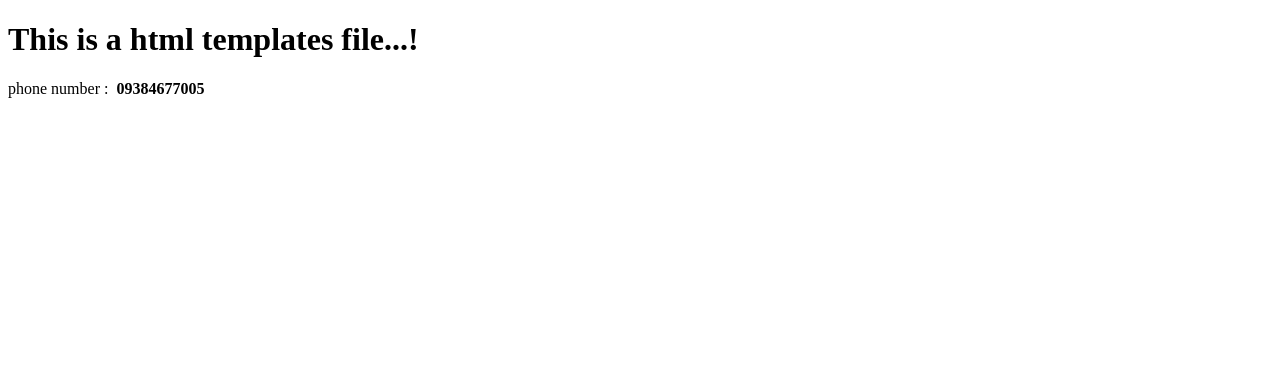
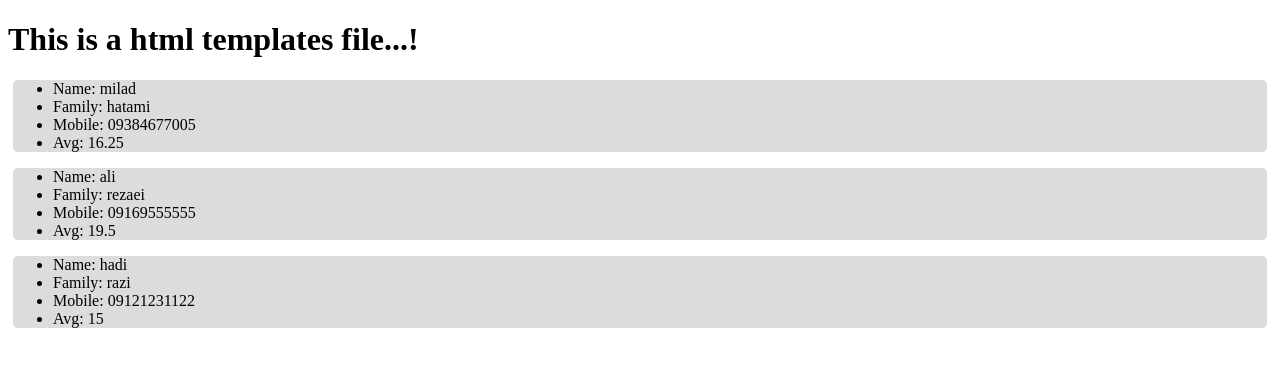
Before and after one commit to HZZSOFT/DjangoGit2, a Django app: page / in a window 1280 px wide. Shown: the top 367 px of the page. Run offline with Django 3.2, Linux system fonts and the light colour scheme.

Commit message:
pass list of object to static html  file and show object info with for loop

```diff
--- a/register_app/templates/index.html
+++ b/register_app/templates/index.html
@@ -3,9 +3,25 @@
 <head>
     <meta charset="UTF-8">
     <title>Html templates</title>
+    <style>
+        .customer{
+            background-color: gainsboro;
+            margin: 5px;
+            border-radius: 5px;
+        }
+    </style>
 </head>
 <body>
     <h1>This is a html templates file...!</h1>
-    <span>{{ title }}</span> : &nbsp;<b>{{ value }}</b>
+    {% for item in customers %}
+    <div class="customer">
+        <ul>
+            <li>Name: {{ item.name }}</li>
+            <li>Family: {{ item.family }}</li>
+            <li>Mobile: {{ item.mobile }}</li>
+            <li>Avg: {{ item.avg }}</li>
+        </ul>
+    </div>
+    {% endfor %}
 </body>
 </html>
--- a/register_app/views.py
+++ b/register_app/views.py
@@ -3,8 +3,17 @@ from django.shortcuts import render
 
 # Create your views here.
 def index(request):
-    name = 'phone number'
-    value = '09384677005'
-    context ={'title':name,
-              'value':value}
-    return render(request, 'index.html', context)
+    return render(request, 'index.html', {'customers':customers})
+
+class Customer:
+    def __init__(self, name, family, mobile, avg):
+        self.name = name
+        self.family = family
+        self.mobile = mobile
+        self.avg = avg
+
+customers = [
+    Customer('milad', 'hatami', '09384677005',16.25),
+    Customer('ali', 'rezaei', '09169555555', 19.50),
+    Customer('hadi', 'razi', '09121231122', 15)
+]
```
